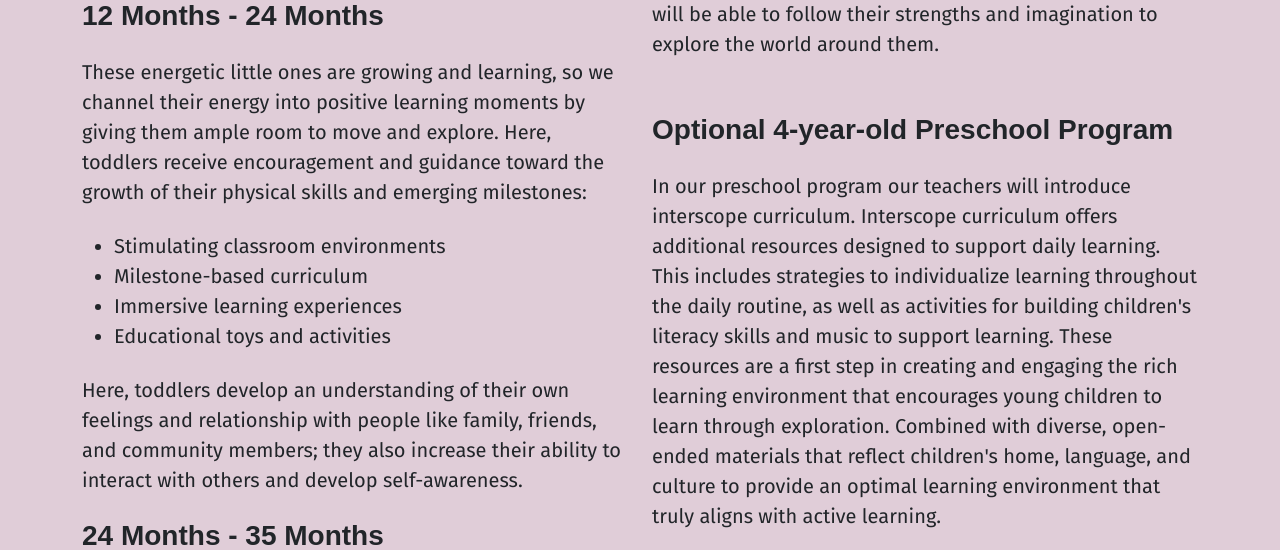
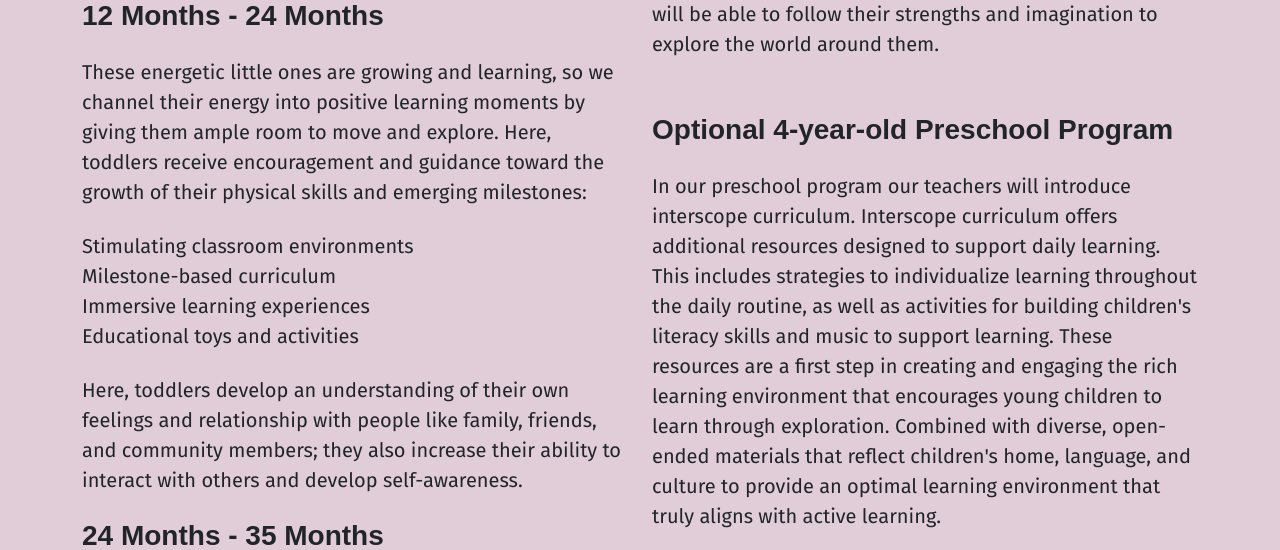
Before and after one commit to mwagner4084/villagechildcarecenter, a Django app: page /classrooms/ in a window 1280 px wide. Shown: the part 622-1172 px from the top of the page. Run offline with Django 4.2, Linux system fonts and the light colour scheme; data that the repository does not hold is empty; parts of the project's set-up code (start-up, migrations or seed data) failed here and were passed over; some libraries are stand-ins or nearby versions.

Commit message:
update rte ul

```diff
--- a/static/css/base.css
+++ b/static/css/base.css
@@ -148,10 +148,16 @@ h1::after {
     margin-right: 0.5rem;
 }
 
+p {
+    margin: 1.5rem 0;
+}
+
 .rte img {
     max-width: 100%;
 }
 
-p {
-    margin: 1.5rem 0;
+.rte ul {
+    /* the same as Bootstrap unstyled-list */
+    padding-left: 0;
+    list-style: none;
 }
```
